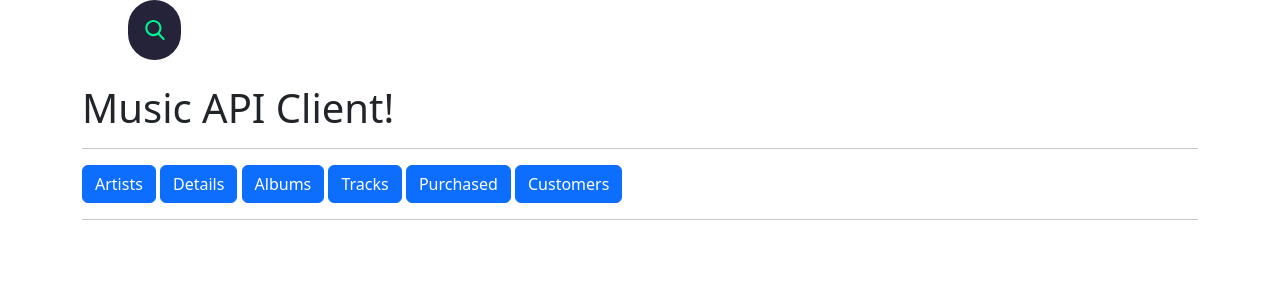
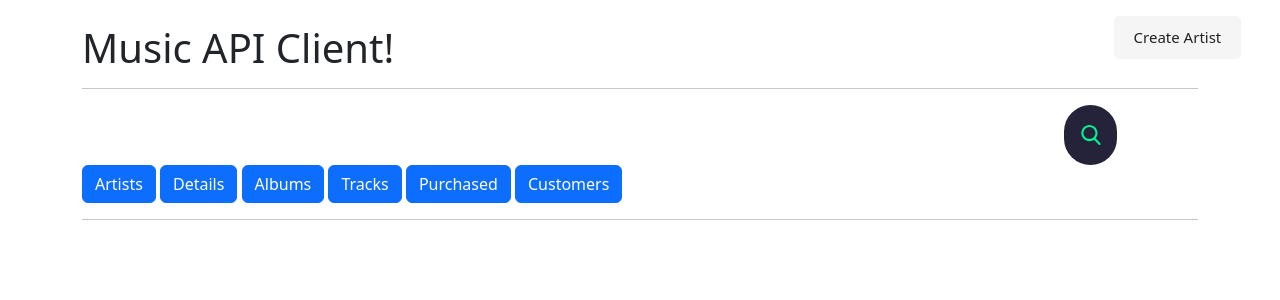
Before and after one commit to rbcuellar98/api-music, a PHP site: page / in a window 1280 px wide; the page is wider, and only the part inside the window is pictured. Shown: the top 300 px of that part. Run offline with PHP 8.4, Linux system fonts and the light colour scheme; some libraries are stand-ins or nearby versions.

Commit message:
UI changes

```diff
--- a/restapi/app.js
+++ b/restapi/app.js
@@ -3,6 +3,22 @@
 // Implement a user interface that allows the user to create an artist. A POST request containing the
 // information about the artist to be created must be sent using the Fetch API. The data must be sent in JSON
 // format.
+
+
+// document.querySelector('button').click(function(){
+//     document.querySelector('.alert').classList.add("show");
+//     document.querySelector('.alert').classList.remove("hide");
+//     document.querySelector('.alert').classList.add("showAlert");
+//     setTimeout(function(){
+//       document.querySelector('.alert').classList.remove("show");
+//       document.querySelector('.alert').classList.add("hide");
+//     },2000);
+//   });
+//     document.getElementByClassName("close-btn").click(function(){
+//     document.getElementByClassName("alert").classList.remove("show");
+//     document.getElementByClassName("alert").classList.add("hide");
+//   });
+
 
 // 1. Create a new artist
 function createArtist() {
@@ -23,3 +39,13 @@ function createArtist() {
         })
         .catch(error => console.log(error));
 }
+
+const btn = document.querySelector('.enter-data');
+btn.addEventListener("click",() =>{
+    document.querySelector('.jip').classList.add('active');
+});
+
+const after = document.querySelector(".jip .close-btn");
+after.addEventListener("click",() =>{
+    document.querySelector('.jip').classList.remove('active');
+});
--- a/restapi/index.html
+++ b/restapi/index.html
@@ -8,31 +8,37 @@
     <link href="https://cdn.jsdelivr.net/npm/bootstrap@5.2.2/dist/css/bootstrap.min.css" rel="stylesheet" integrity="sha384-Zenh87qX5JnK2Jl0vWa8Ck2rdkQ2Bzep5IDxbcnCeuOxjzrPF/et3URy9Bv1WTRi" crossorigin="anonymous">
     <script src="https://cdn.jsdelivr.net/npm/bootstrap@5.2.2/dist/js/bootstrap.bundle.min.js" integrity="sha384-OERcA2EqjJCMA+/3y+gxIOqMEjwtxJY7qPCqsdltbNJuaOe923+mo//f6V8Qbsw3" crossorigin="anonymous"></script>
     <script src="https://code.jquery.com/jquery-3.6.1.js" integrity="sha256-3zlB5s2uwoUzrXK3BT7AX3FyvojsraNFxCc2vC/7pNI=" crossorigin="anonymous"></script>
-    <script src="./app.js" type="text/javascript"></script>
+    <link rel="stylesheet" href="./style.css" type="text/css">
+    <link rel="stylesheet" href="./ridden.css" type="text/css">
     <script src="./index.js" type="text/javascript"></script>
-    <link rel="stylesheet" href="./style.css" type="text/css">
 
   </head>
   <body>
-  <div class="Need">
-    <div class="searchbox">
-      <input class="searchbox__input" id="inputs" type="text" name="q" placeholder="Search...">
-      <svg class="searchbox__icon" xmlns="http://www.w3.org/2000/svg" viewBox="0 0 56.966 56.966">
-				<path d="M55.146,51.887L41.588,37.786c3.486-4.144,5.396-9.358,5.396-14.786c0-12.682-10.318-23-23-23s-23,10.318-23,23s10.318,23,23,23c4.761,0,9.298-1.436,13.177-4.162l13.661,14.208c0.571,0.593,1.339,0.92,2.162,0.92c0.779,0,1.518-0.297,2.079-0.837C56.255,54.982,56.293,53.08,55.146,51.887z M23.984,6c9.374,0,17,7.626,17,17s-7.626,17-17,17s-17-7.626-17-17S14.61,6,23.984,6z" />
-			</svg>
-  </div>
-</div>
+
     <div class="container"><br>
 
 
         <h1>Music API Client!</h1>
+
+
         <hr>
+        <div class="Need">
+          <div class="searchbox">
+            <input class="searchbox__input" id="inputs" type="text" name="q" placeholder="Search...">
+            <svg class="searchbox__icon" xmlns="http://www.w3.org/2000/svg" viewBox="0 0 56.966 56.966">
+              <path d="M55.146,51.887L41.588,37.786c3.486-4.144,5.396-9.358,5.396-14.786c0-12.682-10.318-23-23-23s-23,10.318-23,23s10.318,23,23,23c4.761,0,9.298-1.436,13.177-4.162l13.661,14.208c0.571,0.593,1.339,0.92,2.162,0.92c0.779,0,1.518-0.297,2.079-0.837C56.255,54.982,56.293,53.08,55.146,51.887z M23.984,6c9.374,0,17,7.626,17,17s-7.626,17-17,17s-17-7.626-17-17S14.61,6,23.984,6z" />
+            </svg>
+        </div>
+      </div>
         <button class="btn btn-primary" onclick="getListOfArtists()">Artists</button>
         <button class="btn btn-primary" onclick="getArtistDetails()">Details</button>
         <button class="btn btn-primary" onclick="getListOfAlbumsByArtists()">Albums</button>
         <button class="btn btn-primary" onclick="getListOfTracksByAlbumAndArtist()">Tracks</button>
         <button class="btn btn-primary" onclick="getListOfTracksPurchasedByCustomer()">Purchased</button>
         <button class="btn btn-primary" onclick="getListOfCustomers()">Customers</button>
+
+
+
 
 
         <hr>
@@ -153,7 +159,6 @@
                 </tbody>
             </table>
         </div>
-
     </div>
 
     <div class="alert hide">
@@ -178,9 +183,31 @@
         $('.alert').addClass("hide");
       });
     </script>
+         <!-- button for artists-->
+  <div class="user-input">
+    <button class="enter-data">Create Artist</button>
+</div>
+<div class="jip">
+  <div class="close-btn">&times;</div>
+  <div class="form">
+    <h2>Create User</h2>
+    <div class="formelement">
+      <label for="creationid">User ID</label>
+      <input type="text" id="creationid" placeholder="Enter ID">
+    </div>
+    <div class="formelement">
+      <label for="creationame">User Name</label>
+      <input type="text" id="creationame" placeholder="Enter Name">
+  </div>
+  <div class="form-element">
+    <button>Create</button>
+  </div>
+</div>
+
 
     <!-- <button class="btn btn-primary" onclick="getDetailsOfArtists()">Details</button> -->
 
+    <script src="./app.js" type="text/javascript"></script>
 
   </body>
 </html>
--- /dev/null
+++ b/restapi/ridden.css
@@ -0,0 +1,87 @@
+.user-input{
+    position: absolute !important;
+    top: 2% !important;
+    left: 87% !important;
+    transform: translate(-50%, -50%) !;
+}
+.user-input button{
+    padding: 10px 20px;
+    font-size: 15px;
+    font-weight: 500;
+    color: #222;
+    background: #f5f5f5;
+    border: none;
+    outline: none;
+    cursor: pointer;
+    border-radius: 5px;
+}
+.jip{
+    position: absolute;
+    top: -150%;
+    left: 50%;
+    opacity: 0;
+    transform: translate(-50%, -50%) scale(1.25);
+    width: 380px;
+    padding: 20px 30px;
+    background: #fff;
+    box-shadow: 2px 2px 5px 5px rgba(0,0,0,0.15);
+    border-radius: 10px;
+    transition: top 0ms ease-in-out 200ms,
+                opacity 200ms ease-in-out 0ms,
+                transform 20ms ease-in-out 0ms;
+}
+.jip.active{
+    top: 50%;
+    opacity: 1;
+    transform: translate(-50%, -50%) scale(1);
+    transition: top 0ms ease-in-out 0ms,
+                opacity 200ms ease-in-out 0ms,
+                transform 200ms ease-in-out 0ms;
+}
+.jip .close-btn{
+    position: absolute;
+    top: 10px;
+    right: 10px;
+    width: 15px;
+    height: 15px;
+    background: #888;
+    color: #eee;
+    text-align: center;
+    line-height: 15px;
+    border-radius: 15px;
+    cursor:pointer;
+}
+.jip .form h2{
+    text-align: center;
+    color: #222;
+    margin: 10px 0px 20px;
+    font-size: 25px;
+}
+.jip .form .formelement{
+    margin: 15px 0px;
+}
+.jip .form .formelement label{
+    font-size: 15px;
+    color: #222;
+}
+.jip .form .formelement input[type="text"],
+.jip .form .formelement input[type="text"]{
+    margin-top: 5px;
+    display: block;
+    width: 100%;
+    padding: 10px;
+    outline: none;
+    border: 1px solid #aaa;
+
+}
+.jip .form .formelement button {
+    width: 100%;
+    height: 40px;
+    border: none;
+    outline: none;
+    font-size: 15px;
+    background: #222;
+    color: #f5f5f5;
+    border-radius: 10px;
+    cursor: pointer;
+}
--- a/restapi/style.css
+++ b/restapi/style.css
@@ -82,7 +82,11 @@
 }
 
 .Need {
-    padding-left: 10%;
+    padding-left: 88% !important;
+    border-radius: none !important;
+    overflow: hidden;
+
+    /* padding-right: 30% !important; */
 
   }
   .Need .searchbox {
```
Also changed, not shown: restapi/index.js (line endings or trailing spaces), 1 other file.
